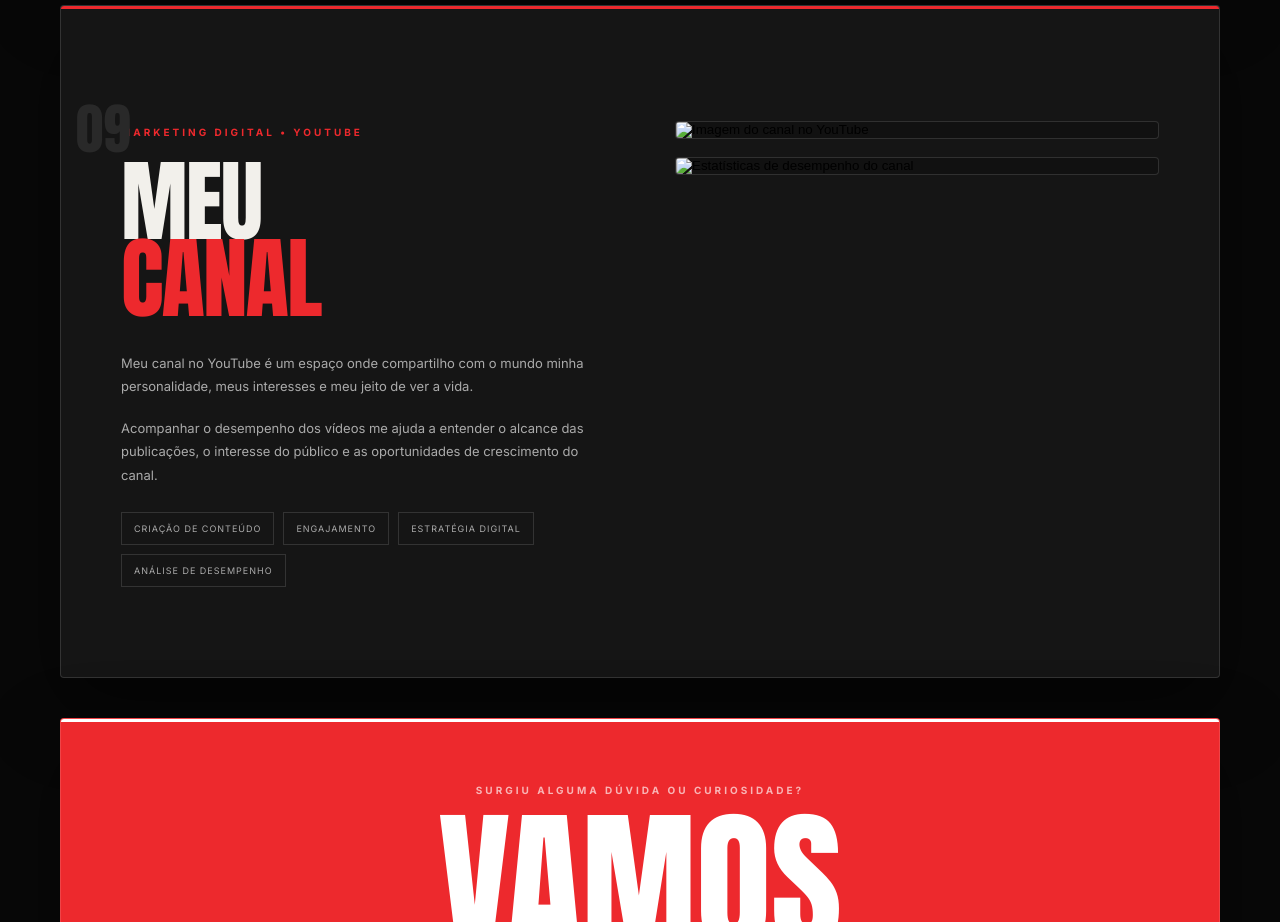
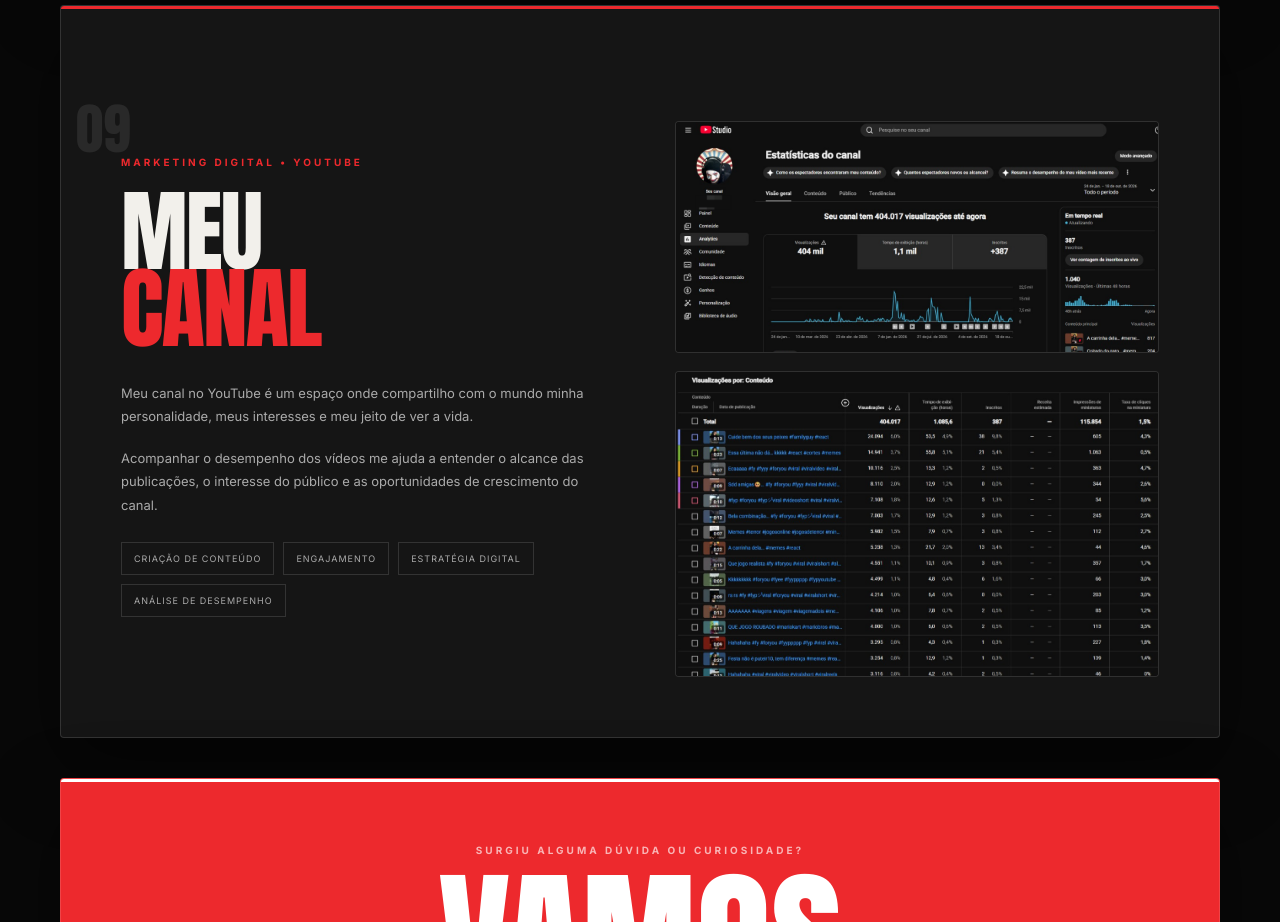
Before and after one commit to Sampaio-Studios/curriculo, a plain HTML site: page portfolio.html in a window 1280 px wide. Shown: the part 6780-7702 px from the top of the page. Drawn offline with Linux system fonts and the light colour scheme; the site is published under a folder, as on GitHub Pages, so addresses that start at the root find nothing.

Commit message:
Update portfolio.html

```diff
--- a/portfolio.html
+++ b/portfolio.html
@@ -650,12 +650,12 @@
             <button
                 type="button"
                 class="zoomable"
-                data-image="/assets/markenting1.png"
+                data-image="assets/markenting1.png"
                 data-alt="Imagem do canal no YouTube"
                 aria-label="Ampliar primeira imagem">
 
                 <img
-                    src="/assets/markenting1.png"
+                    src="assets/markenting1.png"
                     alt="Imagem do canal no YouTube"
                     loading="lazy">
 
@@ -665,12 +665,12 @@
             <button
                 type="button"
                 class="zoomable"
-                data-image="/assets/markenting2.png"
+                data-image="assets/markenting2.png"
                 data-alt="Estatísticas de desempenho do canal"
                 aria-label="Ampliar estatísticas do YouTube">
 
                 <img
-                    src="/assets/markenting2.png"
+                    src="assets/markenting2.png"
                     alt="Estatísticas de desempenho do canal"
                     loading="lazy">
 
```
